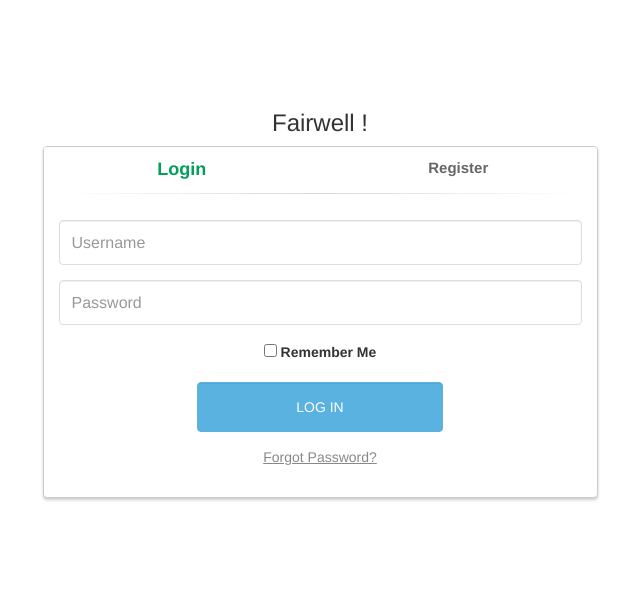
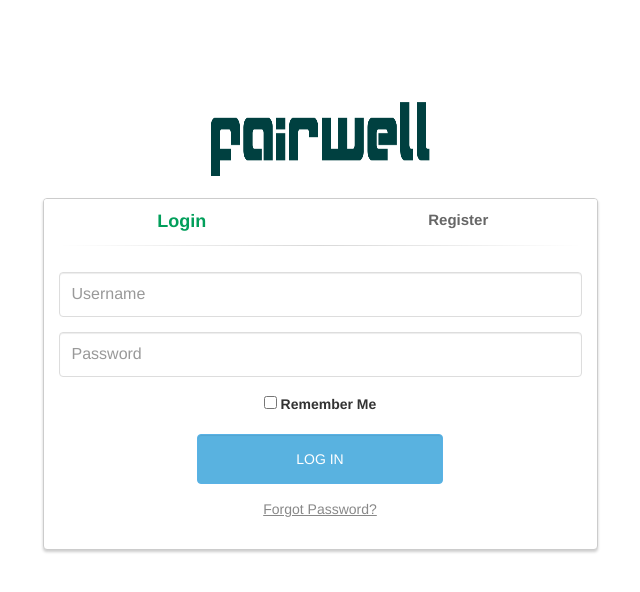
Before and after one commit to budgetninja/FairWellWeb, a plain HTML site: page index.html in a window 1280 px wide. Shown: the whole page, without its empty margins (320-960 px from the left). Drawn offline with nearby package versions, Linux system fonts and the light colour scheme.

Commit message:
logo added

```diff
--- a/index.html
+++ b/index.html
@@ -25,9 +25,9 @@
 </head>
 
 <body>
-
-    <h3 align = "center"> Fairwell ! </h3>
-
+<p align = "center">
+    <img src="title.png" style="width:230px;height:98px;" align = "center">
+</p>
     <div class="container">
         <div class="row">
             <div class="col-md-6 col-md-offset-3">
```
Also changed, not shown: title.PNG (added).
